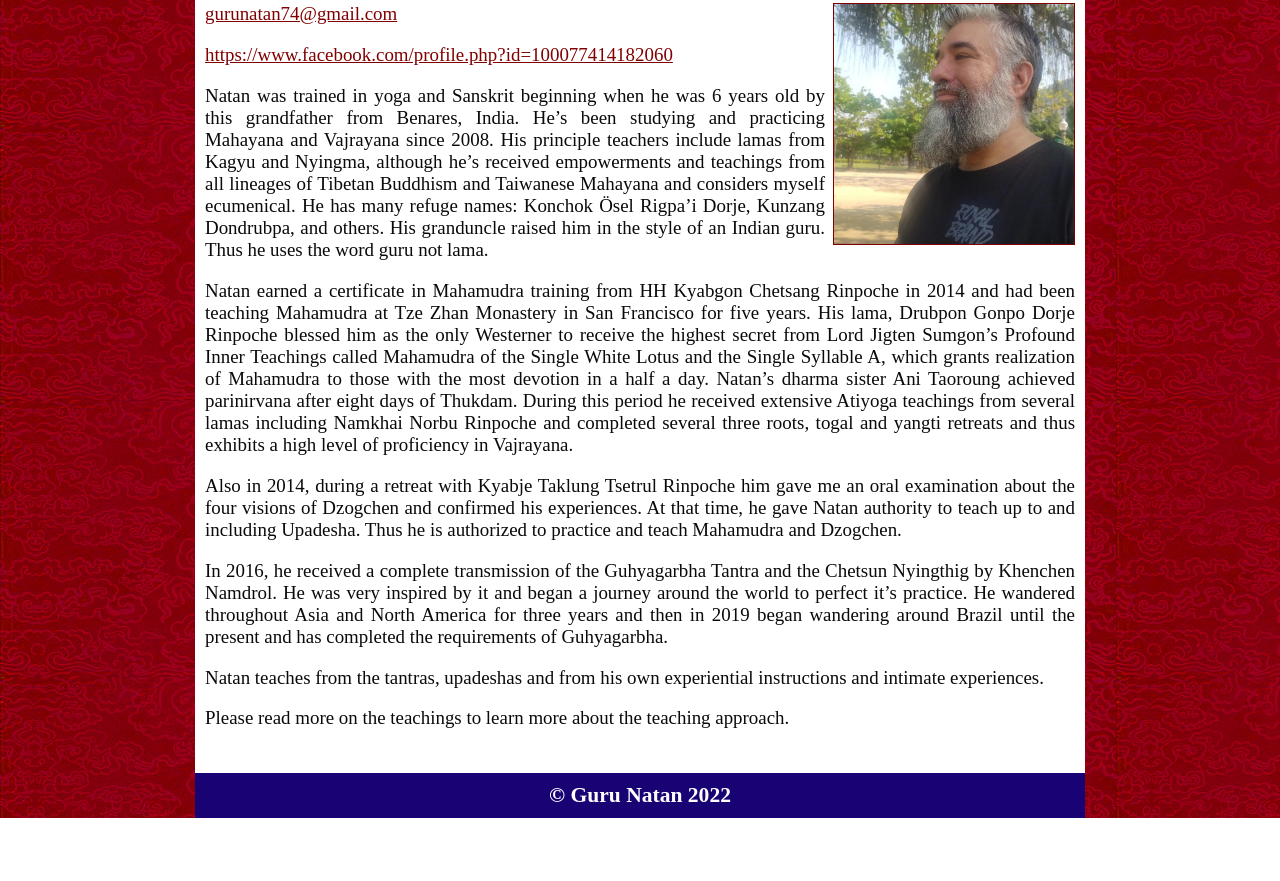
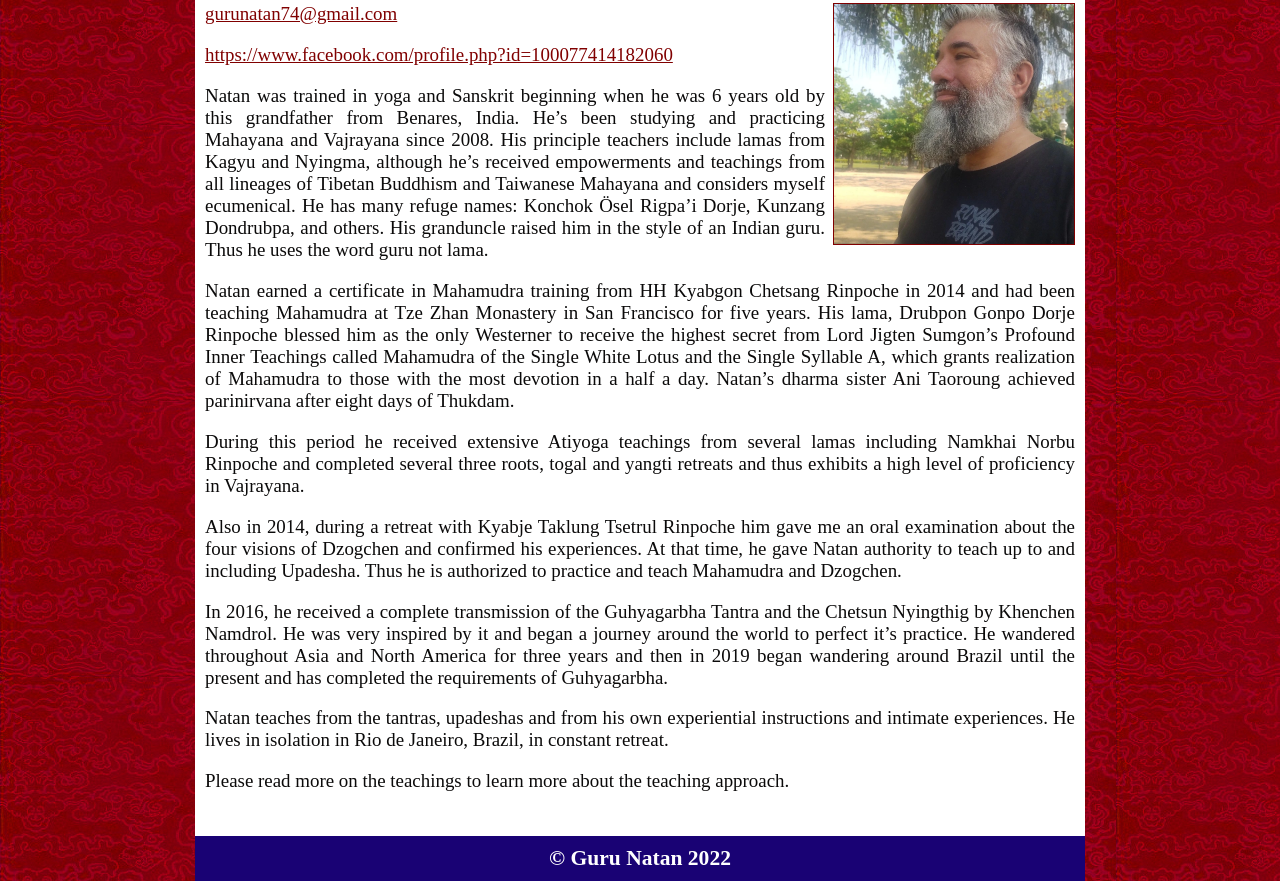
Before and after one commit to nathanpuri/website, an Astro site: page /about in a window 1280 px wide. Shown: the part 427-1308 px from the top of the page. Before the commit the page ends 1245 px from the top, so only its background shows below. Built offline with nearby package versions, Linux system fonts and the light colour scheme; Astro itself is replaced by a stand-in of ours.

Commit message:
Update Pages “about”

```diff
--- a/src/pages/about.md
+++ b/src/pages/about.md
@@ -11,12 +11,14 @@ https://www.facebook.com/profile.php?id=100077414182060
 
 Natan was trained in yoga and Sanskrit beginning when he was 6 years old by this grandfather from Benares, India. He's been studying and practicing Mahayana and Vajrayana since 2008. His principle teachers include lamas from Kagyu and Nyingma, although he's received empowerments and teachings from all lineages of Tibetan Buddhism and Taiwanese Mahayana and considers myself ecumenical. He has many refuge names: Konchok Ösel Rigpa'i Dorje, Kunzang Dondrubpa, and others. His granduncle raised him in the style of an Indian guru. Thus he uses the word guru not lama.
 
-Natan earned a certificate in Mahamudra training from HH Kyabgon Chetsang Rinpoche in 2014 and had been teaching Mahamudra at Tze Zhan Monastery in San Francisco for five years. His lama, Drubpon Gonpo Dorje Rinpoche blessed him as the only Westerner to receive the highest secret from Lord Jigten Sumgon's Profound Inner Teachings called Mahamudra of the Single White Lotus and the Single Syllable A, which grants realization of Mahamudra to those with the most devotion in a half a day. Natan's dharma sister Ani Taoroung achieved parinirvana after eight days of Thukdam. During this period he received extensive Atiyoga teachings from several lamas including Namkhai Norbu Rinpoche and completed several three roots, togal and yangti retreats and thus exhibits a high level of proficiency in Vajrayana.
+Natan earned a certificate in Mahamudra training from HH Kyabgon Chetsang Rinpoche in 2014 and had been teaching Mahamudra at Tze Zhan Monastery in San Francisco for five years. His lama, Drubpon Gonpo Dorje Rinpoche blessed him as the only Westerner to receive the highest secret from Lord Jigten Sumgon's Profound Inner Teachings called Mahamudra of the Single White Lotus and the Single Syllable A, which grants realization of Mahamudra to those with the most devotion in a half a day. Natan's dharma sister Ani Taoroung achieved parinirvana after eight days of Thukdam.
+
+ During this period he received extensive Atiyoga teachings from several lamas including Namkhai Norbu Rinpoche and completed several three roots, togal and yangti retreats and thus exhibits a high level of proficiency in Vajrayana.
 
 Also in 2014, during a retreat with Kyabje Taklung Tsetrul Rinpoche him gave me an oral examination about the four visions of Dzogchen and confirmed his experiences. At that time, he gave Natan authority to teach up to and including Upadesha. Thus he is authorized to practice and teach Mahamudra and Dzogchen.
 
 In 2016, he received a complete transmission of the Guhyagarbha Tantra and the Chetsun Nyingthig by Khenchen Namdrol. He was very inspired by it and began a journey around the world to perfect it's practice. He wandered throughout Asia and North America for three years and then in 2019 began wandering around Brazil until the present and has completed the requirements of Guhyagarbha.
 
-Natan teaches from the tantras, upadeshas and from his own experiential instructions and intimate experiences.
+Natan teaches from the tantras, upadeshas and from his own experiential instructions and intimate experiences. He lives in isolation in Rio de Janeiro, Brazil, in constant retreat.
 
 Please read more on the teachings to learn more about the teaching approach.
```
